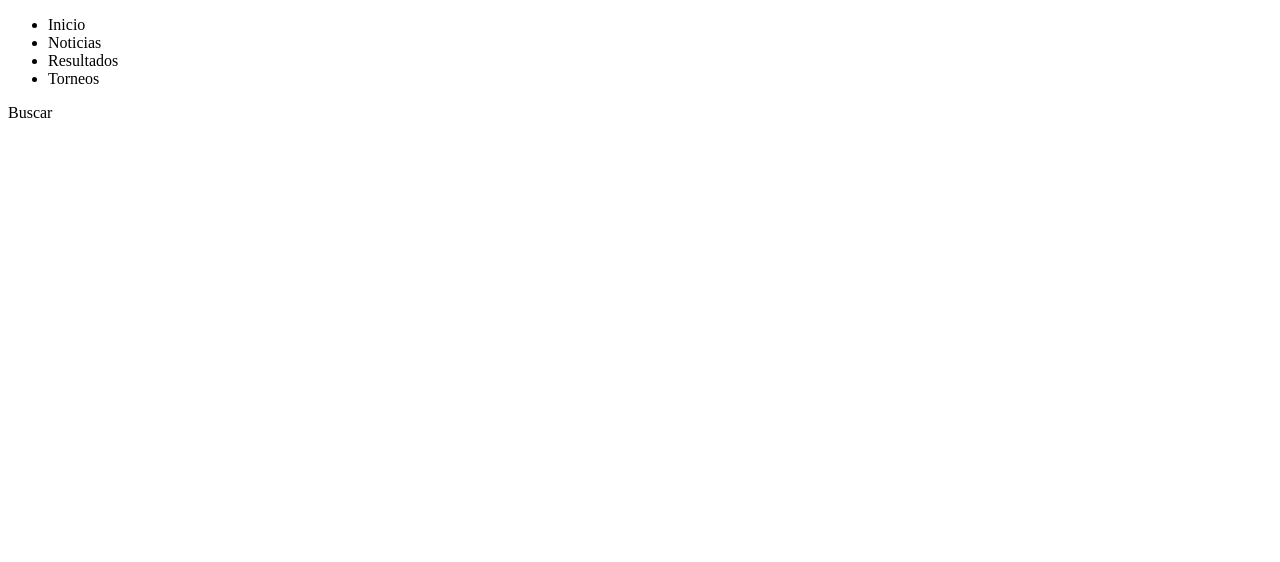
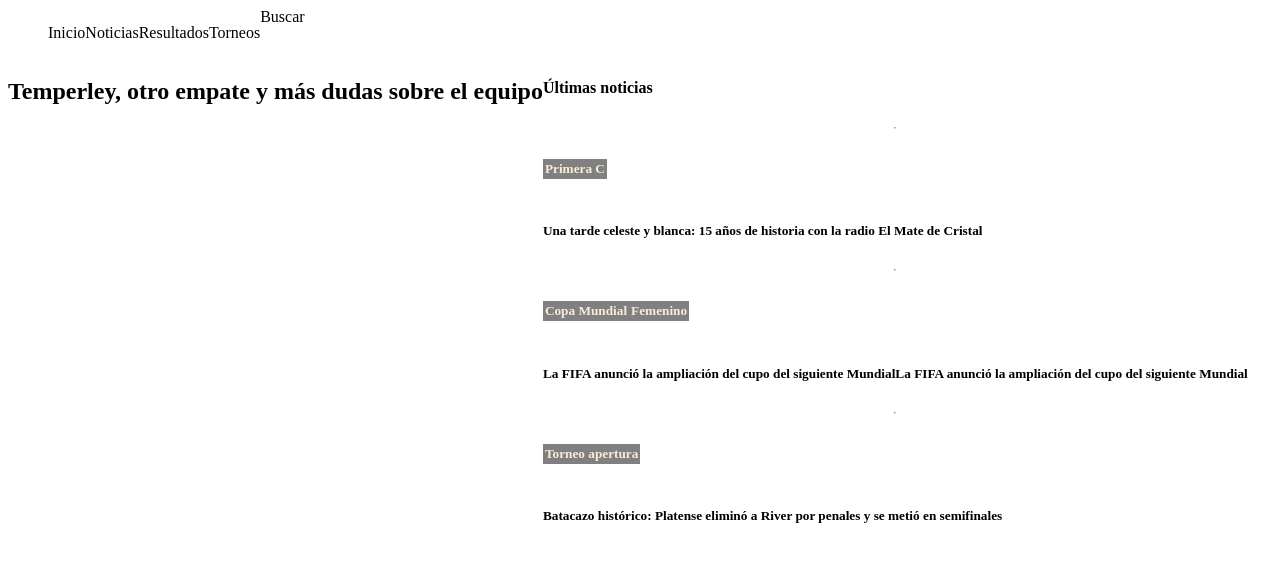
Before and after one commit to Compu3Unla/aqui-ascenso-2025-1, a plain HTML site: page index.html in a window 1280 px wide. Drawn offline with Linux system fonts and the light colour scheme.

Commit message:
Prueba de subida 2 - noticias destacadas en baja

```diff
--- a/estilos.css
+++ b/estilos.css
@@ -0,0 +1,40 @@
+@charset "utf-8";
+/* Aviso: no los estoy poniendo ordenados, voy poniendo los q estoy usando x ahora, sean libres de reordenar o editar ah - Mailén*//
+
+nav{
+    display: flex;
+    flex-direction: row;
+}
+
+ul{
+    list-style: none;
+    display: flex;
+    flex-direction: row;
+}
+.menu-barra{
+    display: flex;
+    flex-direction: row;
+} /*Repeti todo lo del flex xq sino no me lo tomaba, se hacia flex solo la lista y el buscar quedaba raro - Mailén*/
+
+
+.noticias-destacadas{
+    display: flex;
+    flex-direction: row;
+}
+.contenedor-ultimas-noticias{
+    display: flex;
+    flex-direction: column;
+}
+
+.etiqueta-conjunto{
+    display: flex;
+    flex-direction: row;
+}
+
+.etiqueta-individual
+{
+    /*Solo le puse algo de estilos de colores(? a estos tags para q se diferencien un toque del texto normal ah - Mailén*/
+    background-color: gray;
+    color: antiquewhite;
+    padding: 2px;
+}
--- a/index.html
+++ b/index.html
@@ -8,8 +8,8 @@
 </head>
 <body>
     <header>
-        <nav>
-            <ul>
+        <nav class="menu-barra">
+            <ul class="menu-botones">
                 <li>Inicio</li>
                 <li>Noticias</li>
                 <li>Resultados</li>
@@ -20,7 +20,42 @@
     </header>
 
     <main>
+        <section class="noticias-destacadas"> <!--Noticias destacadas-->
+            <div>
+            <h1>Temperley, otro empate y más dudas sobre el equipo</h1>
+            <!--Aca va imagen-->
+            </div>
+            <div class="contenedor-ultimas-noticias"> <!--Ultimas noticias-->
+                <h4>Últimas noticias</h4>
+                <hr>
+                <div>
+                    <!--Los contenedores de equiquetas los pongo en divs para q todos tengan la misma clase y, si reutilizamos la misma clase en otro lado, se guarde el flexbox en row - Mailén-->
+                    <div class="etiqueta-conjunto">
+                        <h5 class="etiqueta-individual">Primera C</h5>
+                    </div>
+                    <h5> Una tarde celeste y blanca: 15 años de historia con la radio El Mate de Cristal</h5>
+                </div>
 
+                <hr>
+                <div>
+                    <div class="etiqueta-conjunto">
+                        <h5 class="etiqueta-individual">Copa Mundial</h5>
+                        <h5 class="etiqueta-individual">Femenino</h5>
+                    </div>
+
+                    <h5> La FIFA anunció la ampliación del cupo del siguiente MundialLa FIFA anunció la ampliación del cupo del siguiente Mundial</h5>
+                </div>
+
+                     <hr>
+                <div>
+                      <div class="etiqueta-conjunto">
+                        <h5 class="etiqueta-individual">Torneo apertura</h5>
+                    </div>
+                    <h5> Batacazo histórico: Platense eliminó a River por penales y se metió en semifinales</h5>
+                </div>
+            </div>
+
+        </section>
     </main>
 
     <footer>
```
Also changed, not shown: img/dvvdaw.txt (deleted).
